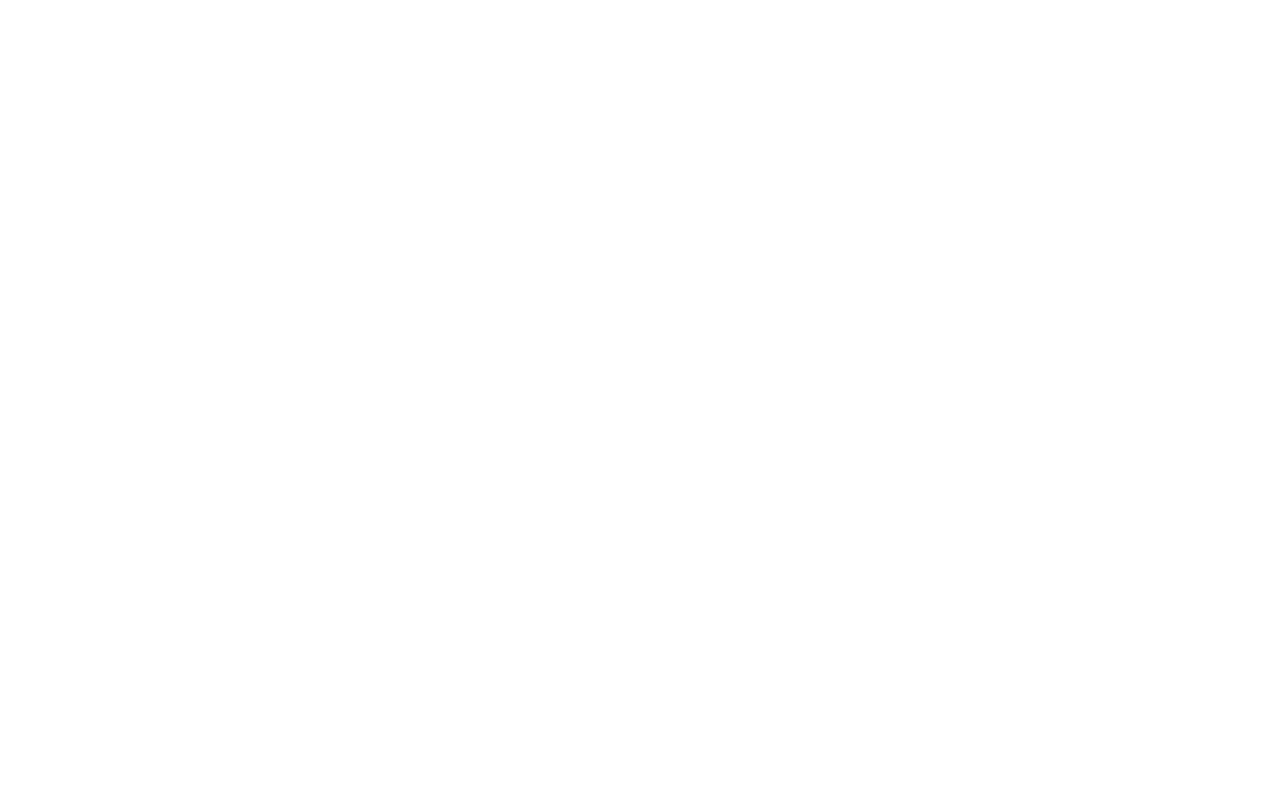
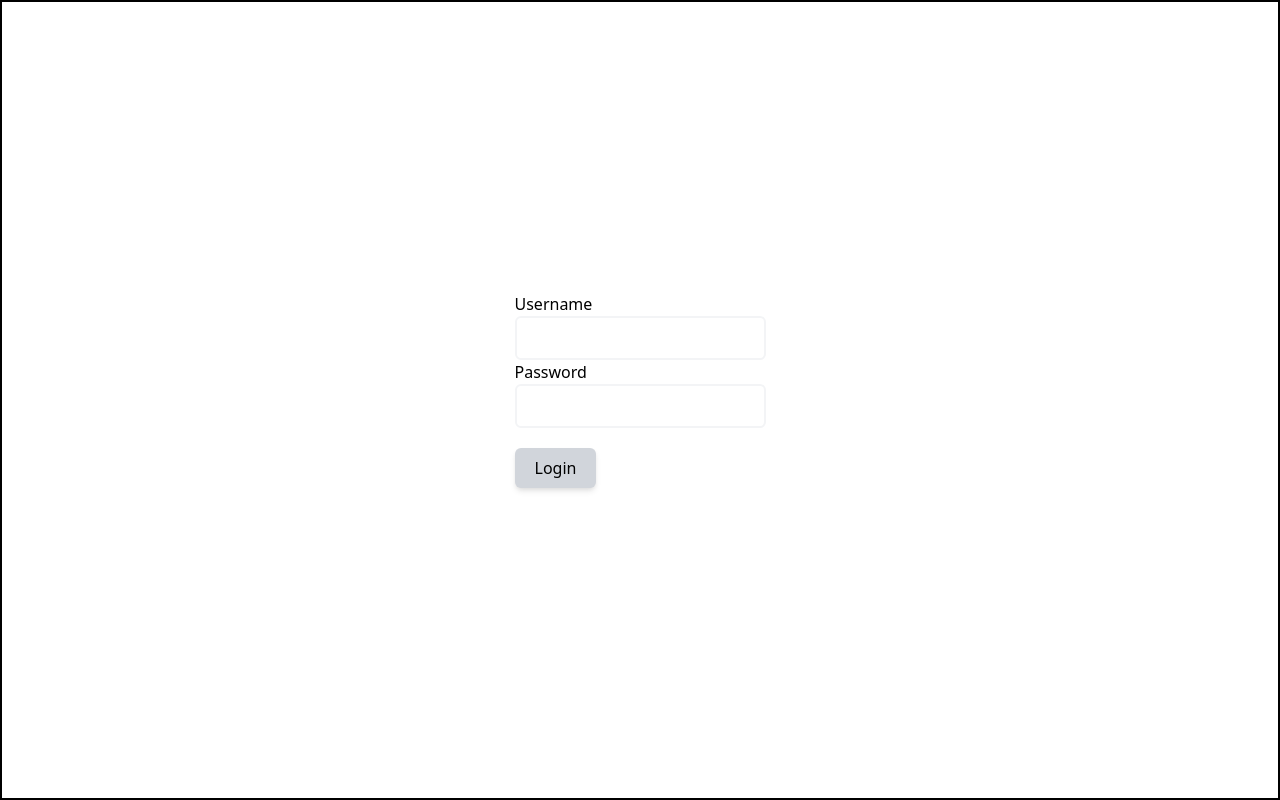
Before and after one commit to kraiyons/hr-app-frontend, a React (Create React App) app: page /login in a window 1280 px wide. Built offline with nearby package versions, Linux system fonts and the light colour scheme.

Commit message:
Added a login form and updated the basic styles

```diff
--- a/src/App.js
+++ b/src/App.js
@@ -1,81 +1,28 @@
 import React from 'react';
-import {
-  BrowserRouter as Router,
-  Route,
-  Switch,
-  Link,
-  useRouteMatch,
-  useParams,
-} from 'react-router-dom';
+import { BrowserRouter as Router, Switch } from 'react-router-dom';
 import PrivateRoute from './routes/PrivateRoute';
 import PublicRoute from './routes/PublicRoute';
 
 import HomePage from './pages/HomePage';
 import LeavesPage from './pages/LeavesPage';
+import LoginPage from './pages/LoginPage/index';
 
 export default function App() {
   return (
     <Router>
-      <div>
+      <div class='w-full h-full border-black border-2'>
         <Switch>
-          <PublicRoute exact path='/about'>
-            <About />
+          <PublicRoute exact path='/login'>
+            <LoginPage />
           </PublicRoute>
-          <PublicRoute path='/topics'>
-            <Topics />
-          </PublicRoute>
-          <PrivateRoute exact path='/'>
-            <HomePage />
-          </PrivateRoute>
           <PrivateRoute exact path='/leaves'>
             <LeavesPage />
           </PrivateRoute>
+          <PublicRoute exact path='/'>
+            <HomePage />
+          </PublicRoute>
         </Switch>
       </div>
     </Router>
   );
 }
-
-function About() {
-  return <h2>About</h2>;
-}
-
-function Topics() {
-  let match = useRouteMatch();
-
-  React.useEffect(() => {
-    console.log({ match });
-  }, [match]);
-  return (
-    <div>
-      <h2>Topics</h2>
-
-      <ul>
-        <li>
-          <Link to={`${match.path}/components`}>Components</Link>
-        </li>
-        <li>
-          <Link to={`${match.path}/props-v-state`}>Props v. State</Link>
-        </li>
-      </ul>
-
-      {/* The Topics page has its own <Switch> with more routes
-          that build on the /topics URL path. You can think of the
-          2nd <Route> here as an "index" page for all topics, or
-          the page that is shown when no topic is selected */}
-      <Switch>
-        <Route path={`${match.path}/topics/:topicId`}>
-          <Topic />
-        </Route>
-        <Route exact path={match.path}>
-          <h3>Please select a topic.</h3>
-        </Route>
-      </Switch>
-    </div>
-  );
-}
-
-function Topic() {
-  let { topicId } = useParams();
-  return <h3>Requested topic ID: {topicId}</h3>;
-}
--- a/src/index.css
+++ b/src/index.css
@@ -1,5 +1,11 @@
 @tailwind base;
 @layer base {
+  html,
+  body,
+  #root {
+    @apply h-full w-full;
+  }
+
   h1 {
     @apply text-2xl;
   }
@@ -12,6 +18,15 @@
   a {
     @apply text-blue-600 underline;
   }
+  button {
+    @apply shadow-md rounded-md px-5 py-2 bg-gray-300 font-medium hover:bg-gray-200 transition-colors duration-200;
+  }
+  button.success {
+    @apply bg-green-500 text-white hover:bg-green-400;
+  }
+  button.danger {
+    @apply bg-red-500 text-white hover:bg-red-400;
+  }
 }
 @tailwind components;
 @tailwind utilities;
--- /dev/null
+++ b/src/pages/LoginPage/LoginPage.css
@@ -0,0 +1,15 @@
+.form-input-group {
+  @apply flex flex-col;
+}
+
+.form-input-group__label {
+  @apply font-thin;
+}
+
+.form-input-group__input {
+  @apply border-2  border-gray-100 outline-none focus:border-blue-300 rounded-md p-2;
+}
+
+.form-footer {
+  @apply py-5;
+}
--- /dev/null
+++ b/src/pages/LoginPage/index.js
@@ -0,0 +1,40 @@
+import './LoginPage.css';
+
+const Login = () => {
+  const _handleSubmit = (e) => {
+    e.preventDefault();
+  };
+  return (
+    <div class='w-full h-full flex justify-center items-center'>
+      <form onSubmit={_handleSubmit}>
+        <div class='form-input-group'>
+          <label class='form-input-group__label' htmlFor='username'>
+            Username
+          </label>
+          <input
+            class='form-input-group__input'
+            type='text'
+            name='username'
+            id='username'
+          />
+        </div>
+        <div class='form-input-group'>
+          <label class='form-input-group__label' htmlFor='password'>
+            Password
+          </label>
+          <input
+            class='form-input-group__input'
+            type='password'
+            name='password'
+            id='password'
+          />
+        </div>
+        <div class='form-footer'>
+          <button type='submit'>Login</button>
+        </div>
+      </form>
+    </div>
+  );
+};
+
+export default Login;
```
